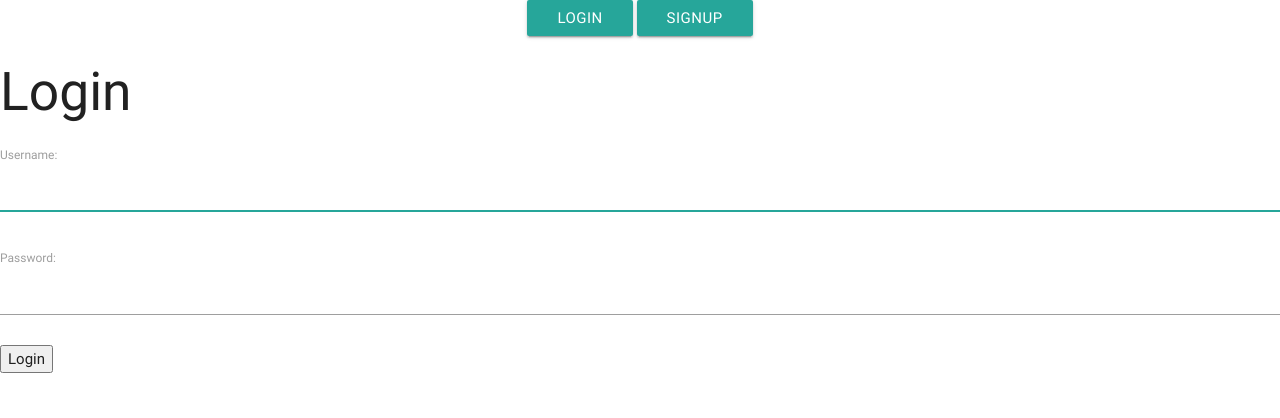
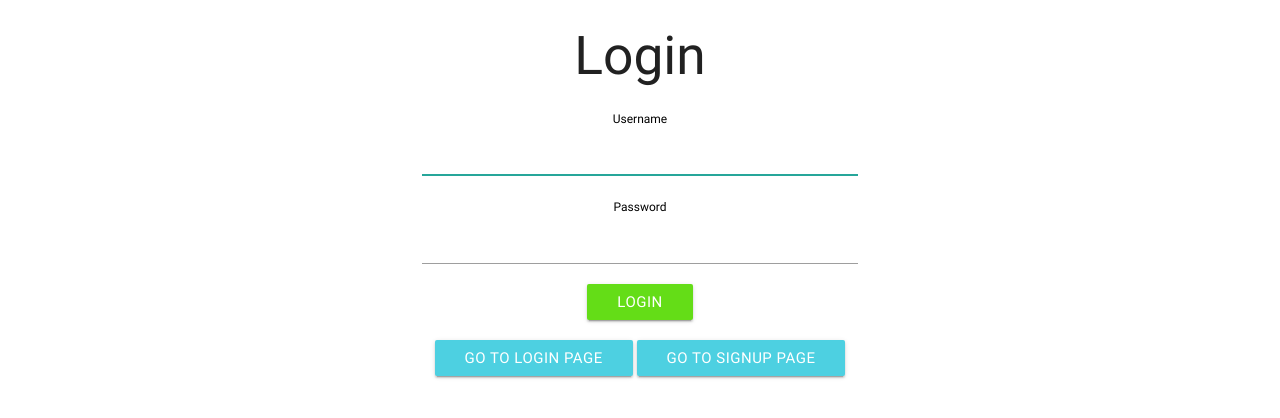
Before and after one commit to AlexanderBacklund/BachelorProject18, a Django app: page /login/ in a window 1280 px wide. Shown: the top 418 px of the page. Run offline with Django 3.2, Linux system fonts and the light colour scheme; some libraries are stand-ins or nearby versions.

Commit message:
Färdig stylad kom med förbättringsförslag

```diff
--- a/django-ui/localisation_ui/localisation_ui/settings.py
+++ b/django-ui/localisation_ui/localisation_ui/settings.py
@@ -40,7 +40,8 @@ INSTALLED_APPS = [
     'django.contrib.messages',
     'django.contrib.staticfiles',
     'show_position',
-    'accounts'
+    'accounts',
+    'widget_tweaks'
 ]
 
 MIDDLEWARE = [
@@ -82,7 +83,7 @@ DATABASES = {
     'default': {
          'ENGINE': 'django.db.backends.mysql',
          'OPTIONS': {
-            'read_default_file': REMOTE_EDUROAM_DB_CREDENTIALS,
+            'read_default_file': LOCAL_DB_CREDENTIALS,
         },
     }
 }
--- a/django-ui/localisation_ui/templates/registration/base.html
+++ b/django-ui/localisation_ui/templates/registration/base.html
@@ -12,19 +12,14 @@
 
   <!-- Compiled and minified CSS -->
   <link rel="stylesheet" href="https://cdnjs.cloudflare.com/ajax/libs/materialize/0.100.2/css/materialize.min.css">
-
+  {% load static %}
+  <link rel="stylesheet" href="{% static "show_position/css/index.css" %}">
 
   <title>Document</title>
 
 
 </head>
 <body>
-  <div class="container center-align">
-
-  <a href="{% url 'login' %}" class="waves-effect waves-light btn">Login</a>
-  <a href="{% url 'signup' %}" class="waves-effect waves-light btn">Signup</a>
-
-</div>
   <script type="text/javascript" src="https://code.jquery.com/jquery-3.2.1.min.js"></script>
   <!-- Compiled and minified JavaScript -->
   <script src="https://cdnjs.cloudflare.com/ajax/libs/materialize/0.100.2/js/materialize.min.js"></script>
@@ -35,6 +30,12 @@
 {% block content %}
 {% endblock %}
 
+<div class="container center-align">
+
+  <a href="{% url 'login' %}" class="waves-effect waves-light btn cyan lighten-2">Go to login page</a>
+  <a href="{% url 'signup' %}" class="waves-effect waves-light btn cyan lighten-2">Go to signup page</a>
+
+</div>
 
 </body>
 </html>
--- a/django-ui/localisation_ui/templates/registration/login.html
+++ b/django-ui/localisation_ui/templates/registration/login.html
@@ -1,12 +1,30 @@
 {% extends 'registration/base.html' %}
 
 {% block content %}
+{% load widget_tweaks %}
 
+<div class="container center-align">
+  <div class="row">
+    <h2>Login</h2>
+    <div class="col s6 offset-s3">
+      <form method="post">
+        {% csrf_token %}
+        {% for hidden in form.hidden_fields %}
+          {{ hidden }}
+        {% endfor %}
 
-<h2>Login</h2>
-<form method="post">
-  {% csrf_token %}
-  {{ form.as_p }}
-  <button type="submit">Login</button>
-</form>
+        {% for field in form.visible_fields %}
+          <div class="form-group">
+            <label for="{{ field.id_for_label }}" class="black-text">{{ field.label }}</label>
+            {{ field}}
+            {% for error in field.errors %}
+              <span class="help-block">{{ error }}</span>
+            {% endfor %}
+          </div>
+        {% endfor %}
+        <button class="waves-effect waves-light btn  light-green accent-4" type="submit">Login</button>
+      </form>
+    </div>
+  </div>
+</div>
 {% endblock %}
```
Also changed, not shown: django-ui/localisation_ui/templates/accounts/signup.html (+32 -6 lines), 1 other file.
